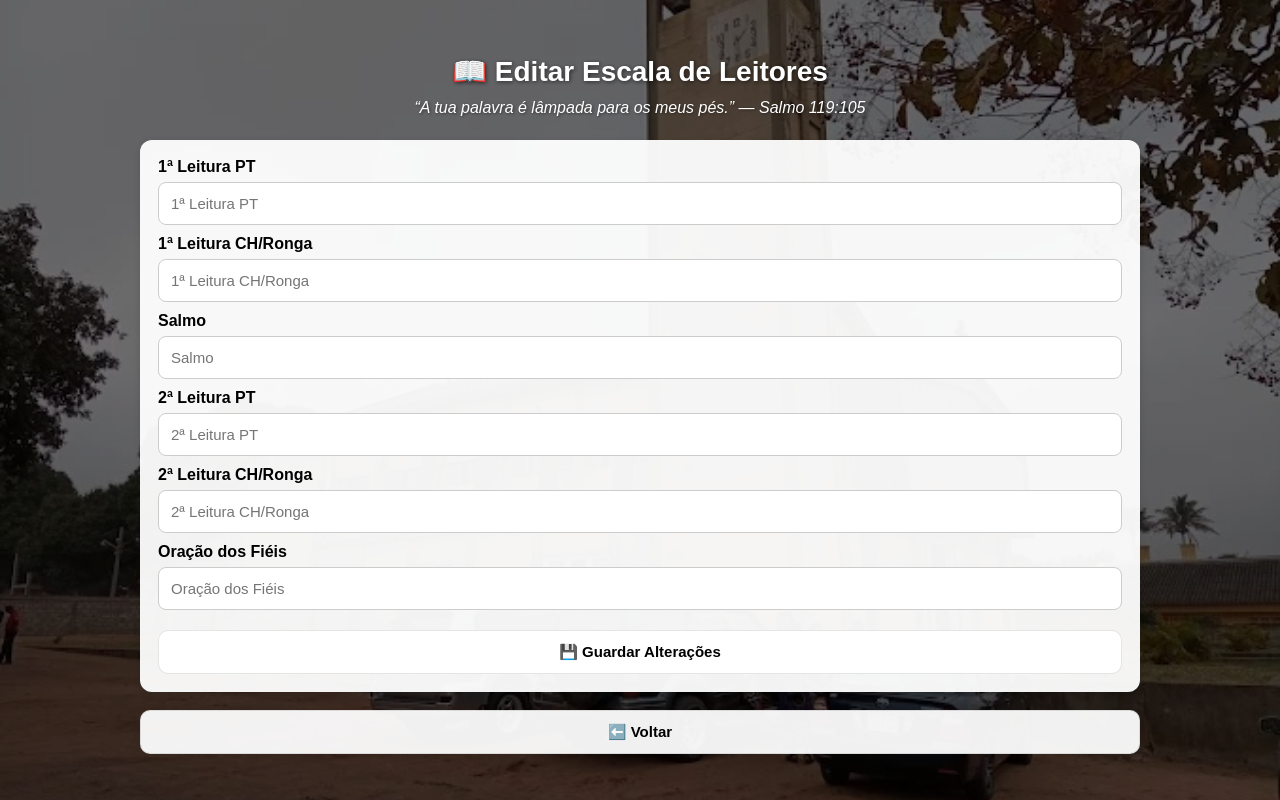
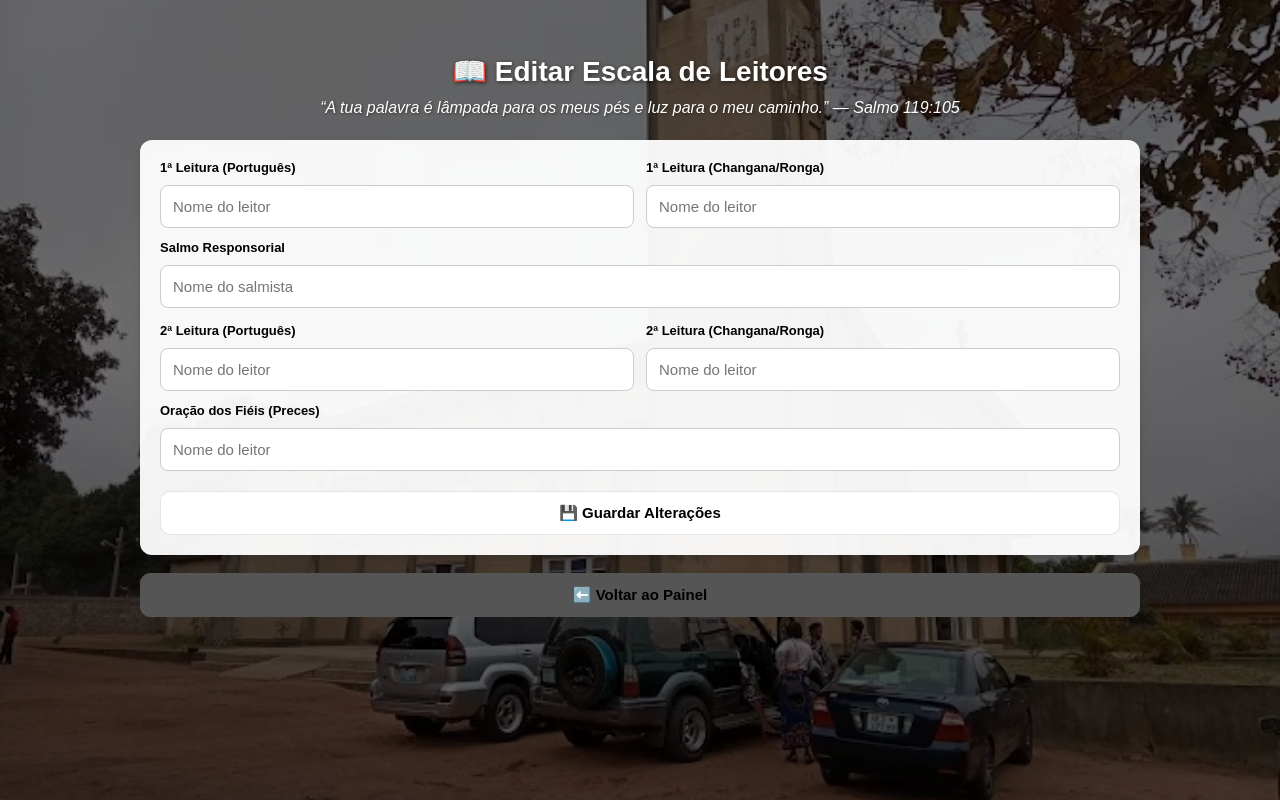
Before and after one commit to FSavel/sao-miguel-digital, a Flask app: template templates/edit_leitor.html in a window 1280 px wide. Run offline with Flask 3, Linux system fonts and the light colour scheme; the template is opened without the code that fills it, so the values that code supplies are empty; parts of the project's set-up code (start-up, migrations or seed data) failed here and were passed over.

Commit message:
Update edit_leitor.html

```diff
--- a/templates/edit_leitor.html
+++ b/templates/edit_leitor.html
@@ -1,111 +1,87 @@
 <!DOCTYPE html>
 <html lang="pt">
 <head>
-
     <meta charset="UTF-8">
     <meta name="viewport" content="width=device-width, initial-scale=1.0">
-
     <title>Editar Escala de Leitores</title>
-
     <link rel="stylesheet" href="{{ url_for('static', filename='style.css') }}">
-
+    <style>
+        .form-grid {
+            display: grid;
+            grid-template-columns: repeat(auto-fit, minmax(180px, 1fr));
+            gap: 12px;
+            margin-bottom: 12px;
+        }
+        .form-grid div {
+            display: flex;
+            flex-direction: column;
+        }
+        label {
+            font-weight: bold;
+            font-size: 13px;
+            margin-bottom: 4px;
+            color: #444;
+        }
+        input {
+            margin-bottom: 0 !important;
+        }
+    </style>
 </head>
-
 <body>
 
 <div class="overlay">
 <div class="container">
 
-    <!-- TÍTULO -->
-    <h1 class="titulo-principal">
-        📖 Editar Escala de Leitores
-    </h1>
+    <h1 class="titulo-principal">📖 Editar Escala de Leitores</h1>
+    <p class="frase-biblica">“A tua palavra é lâmpada para os meus pés e luz para o meu caminho.” — Salmo 119:105</p>
 
-    <p class="frase-biblica">
-        “A tua palavra é lâmpada para os meus pés.” — Salmo 119:105
-    </p>
+    {% set p_pt = leitor.primeira_pt if leitor is mapping else leitor[0] %}
+    {% set p_ch = leitor.primeira_ch if leitor is mapping else leitor[1] %}
+    {% set salm = leitor.salmo if leitor is mapping else leitor[2] %}
+    {% set s_pt = leitor.segunda_pt if leitor is mapping else leitor[3] %}
+    {% set s_ch = leitor.segunda_ch if leitor is mapping else leitor[4] %}
+    {% set orac = leitor.oracao_fieis if leitor is mapping else leitor[5] %}
 
-    <!-- CARD -->
-    <div class="card">
-
+    <div class="card" style="padding: 20px;">
         <form method="POST">
 
-            <!-- PRIMEIRA PT -->
-            <label><b>1ª Leitura PT</b></label>
+            <div class="form-grid">
+                <div>
+                    <label>1ª Leitura (Português)</label>
+                    <input type="text" name="primeira_pt" value="{{ p_pt if p_pt is not none else '' }}" required placeholder="Nome do leitor">
+                </div>
+                <div>
+                    <label>1ª Leitura (Changana/Ronga)</label>
+                    <input type="text" name="primeira_ch" value="{{ p_ch if p_ch is not none else '' }}" placeholder="Nome do leitor">
+                </div>
+            </div>
 
-            <input
-                type="text"
-                name="primeira_pt"
-                value="{{ leitor.primeira_pt }}"
-                placeholder="1ª Leitura PT"
-                required
-            >
+            <div style="display: flex; flex-direction: column; margin-bottom: 15px;">
+                <label>Salmo Responsorial</label>
+                <input type="text" name="salmo" value="{{ salm if salm is not none else '' }}" required placeholder="Nome do salmista">
+            </div>
 
-            <!-- PRIMEIRA CH -->
-            <label><b>1ª Leitura CH/Ronga</b></label>
+            <div class="form-grid">
+                <div>
+                    <label>2ª Leitura (Português)</label>
+                    <input type="text" name="segunda_pt" value="{{ s_pt if s_pt is not none else '' }}" placeholder="Nome do leitor">
+                </div>
+                <div>
+                    <label>2ª Leitura (Changana/Ronga)</label>
+                    <input type="text" name="segunda_ch" value="{{ s_ch if s_ch is not none else '' }}" placeholder="Nome do leitor">
+                </div>
+            </div>
 
-            <input
-                type="text"
-                name="primeira_ch"
-                value="{{ leitor.primeira_ch }}"
-                placeholder="1ª Leitura CH/Ronga"
-            >
+            <div style="display: flex; flex-direction: column; margin-bottom: 20px;">
+                <label>Oração dos Fiéis (Preces)</label>
+                <input type="text" name="oracao_fieis" value="{{ orac if orac is not none else '' }}" required placeholder="Nome do leitor">
+            </div>
 
-            <!-- SALMO -->
-            <label><b>Salmo</b></label>
-
-            <input
-                type="text"
-                name="salmo"
-                value="{{ leitor.salmo }}"
-                placeholder="Salmo"
-                required
-            >
-
-            <!-- SEGUNDA PT -->
-            <label><b>2ª Leitura PT</b></label>
-
-            <input
-                type="text"
-                name="segunda_pt"
-                value="{{ leitor.segunda_pt }}"
-                placeholder="2ª Leitura PT"
-            >
-
-            <!-- SEGUNDA CH -->
-            <label><b>2ª Leitura CH/Ronga</b></label>
-
-            <input
-                type="text"
-                name="segunda_ch"
-                value="{{ leitor.segunda_ch }}"
-                placeholder="2ª Leitura CH/Ronga"
-            >
-
-            <!-- ORAÇÃO DOS FIÉIS -->
-            <label><b>Oração dos Fiéis</b></label>
-
-            <input
-                type="text"
-                name="oracao_fieis"
-                value="{{ leitor.oracao_fieis }}"
-                placeholder="Oração dos Fiéis"
-                required
-            >
-
-            <!-- BOTÃO -->
-            <button class="botao" type="submit">
-                💾 Guardar Alterações
-            </button>
-
+            <button class="botao" type="submit">💾 Guardar Alterações</button>
         </form>
-
     </div>
 
-    <!-- VOLTAR -->
-    <a href="/admin" class="botao">
-        ⬅️ Voltar
-    </a>
+    <a href="/admin" class="botao" style="background-color: #555; border-color: #555;">⬅️ Voltar ao Painel</a>
 
 </div>
 </div>
```
